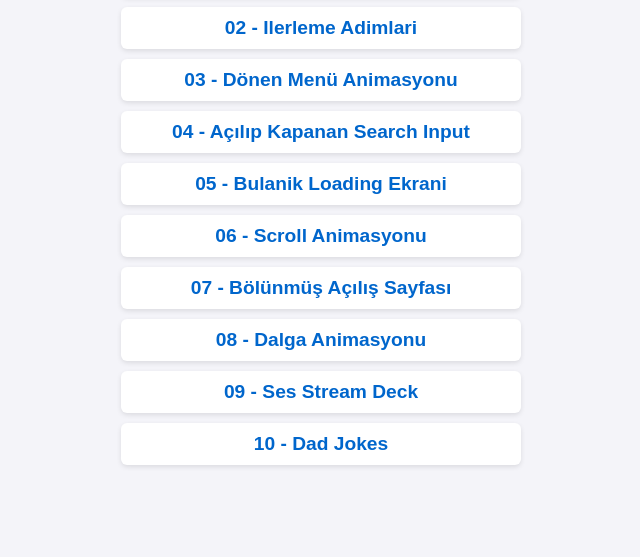
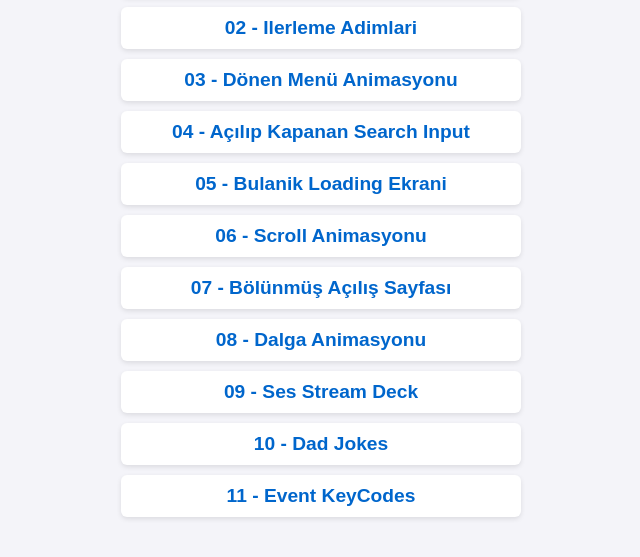
Before and after one commit to Dilek-Matrix/50-Days-50-Projects, a plain HTML site: page index.html in a window 1280 px wide. Shown: the part 165-722 px from the top of the page, without its empty margins (319-959 px from the left). Drawn offline with Linux system fonts and the light colour scheme.

Commit message:
Event KeyCodes eklendi

```diff
--- a/index.html
+++ b/index.html
@@ -26,6 +26,7 @@
     <li><a href="./08_Dalga_Animasyonu/index.html">08 - Dalga Animasyonu</a></li>
     <li><a href="./09_Ses_Stream_Deck/index.html">09 - Ses Stream Deck</a></li>
     <li><a href="./10_Dad_Jokes/index.html">10 - Dad Jokes </a></li>
+    <li><a href="./11_Event_KeyCodes/index.html">11 - Event KeyCodes</a></li>
 
 </body>
 </html>
```
